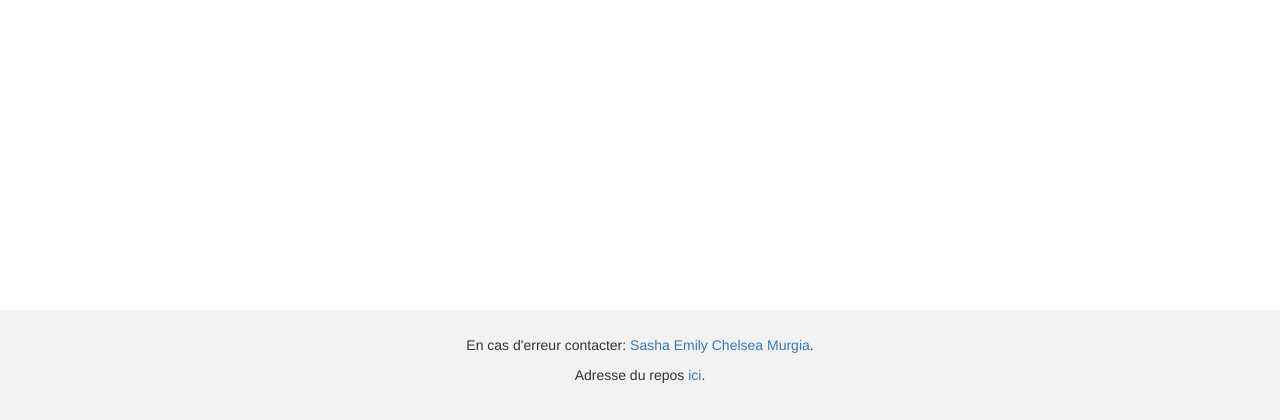
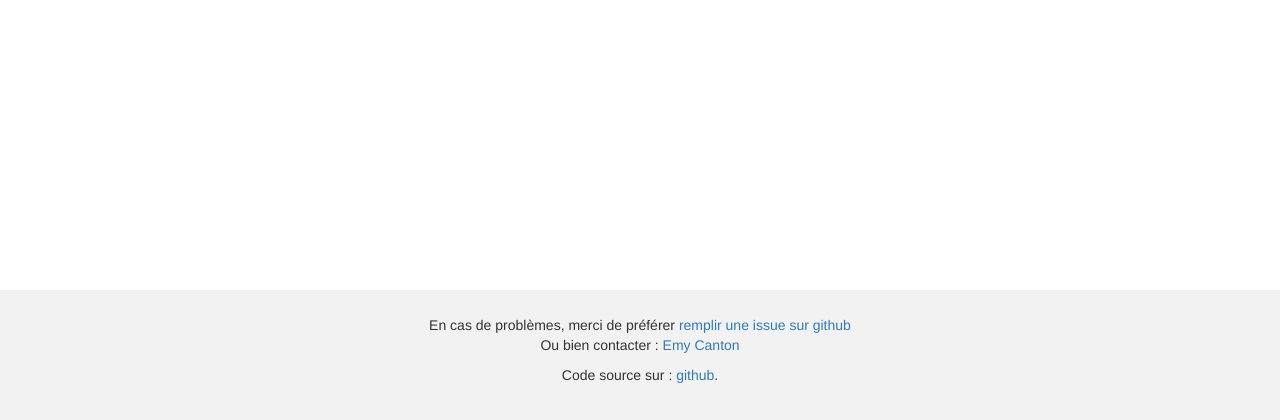
Before and after one commit to entropyqueen/trans-cec, a Python web app: template mysite/pdfgenerator/templates/pdfgenerator/list.html in a window 1280 px wide. Shown: the part 380-800 px from the top of the page. Run offline with Jinja, Linux system fonts and the light colour scheme; the template is opened without the code that fills it, so the values that code supplies are empty; some libraries are stand-ins or nearby versions.

Commit message:
fix contact information on website page

```diff
--- a/mysite/pdfgenerator/templates/pdfgenerator/base.html
+++ b/mysite/pdfgenerator/templates/pdfgenerator/base.html
@@ -50,11 +50,12 @@
         </main>
 
         <footer class="text-center">
-            <p>En cas d'erreur contacter:
-                <a href="mailto: mail@chelsea486mhz.fr">Sasha Emily Chelsea Murgia</a>.
+            <p>En cas de problèmes, merci de préférer <a href="https://github.com/entropyqueen/trans-cec/issues/new">remplir une issue sur github</a>
+                <br>
+                Ou bien contacter : <a href="mailto: emy.canton@proton.me">Emy Canton</a>
             </p>
 
-            <p>Adresse du repos <a href="http://gitlab.chelsea486mhz.fr/Chelsea486MHz/trans-cec">ici</a>.</p>
+            <p>Code source sur : <a href="https://github.com/entropyqueen/trans-cec">github</a>.</p>
         </footer>
     </body>
 </html>
```
